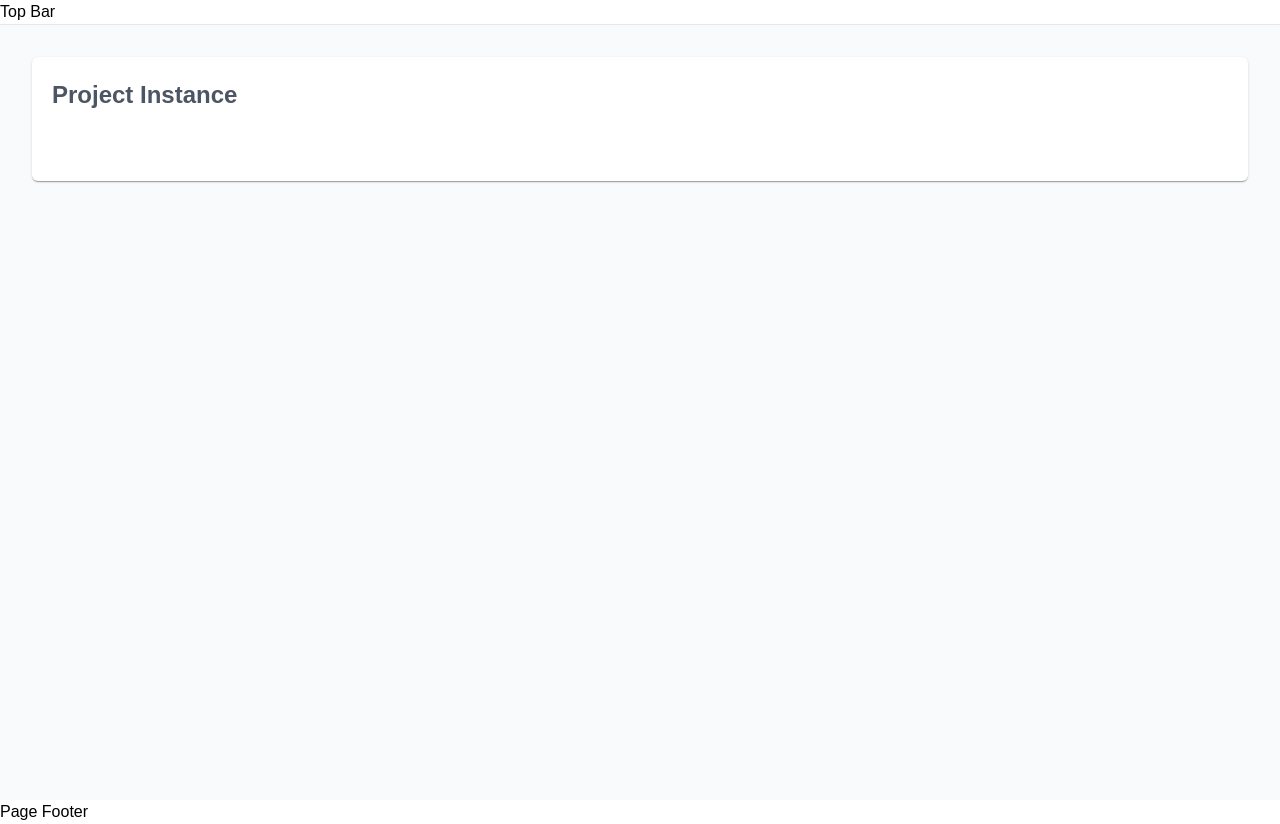
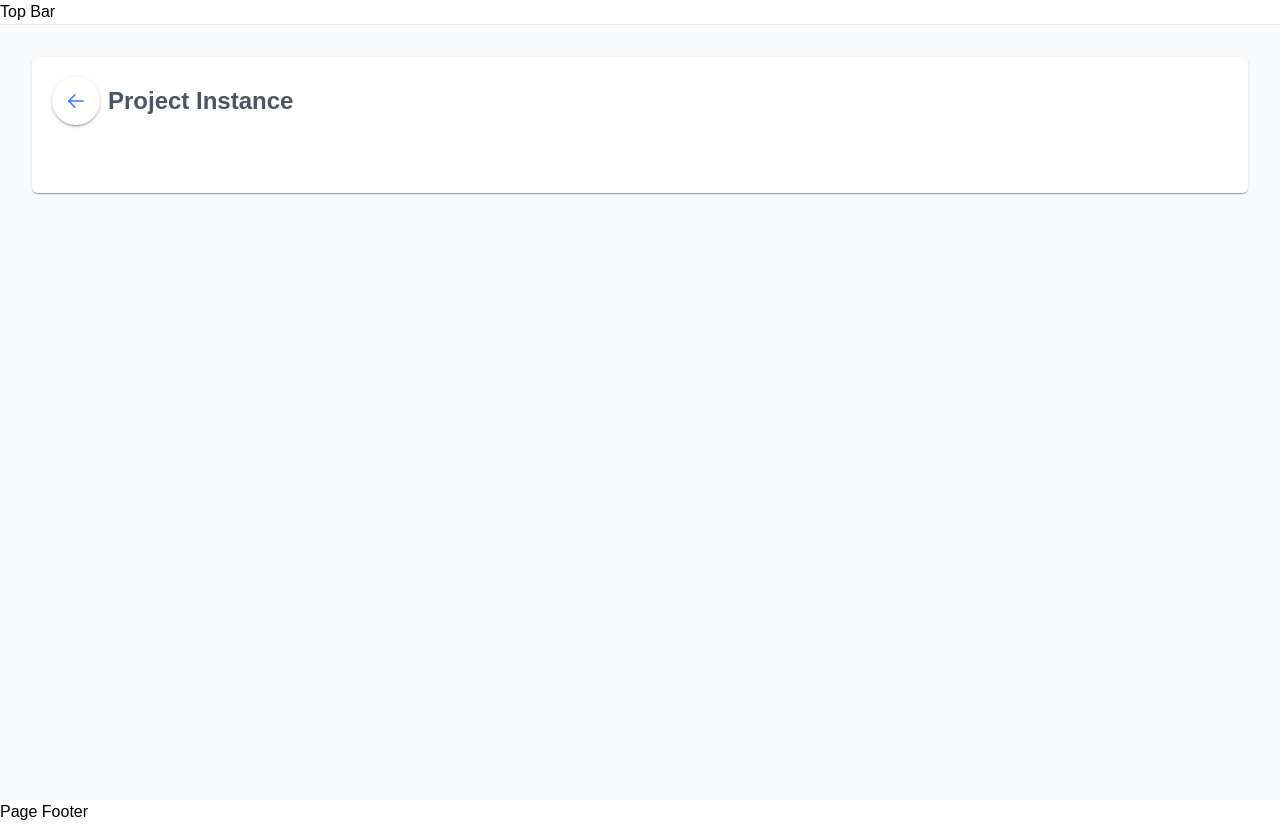
Before and after one commit to j-umbac/time-tracker-app, a Nuxt app: page /project/1 in a window 1280 px wide. Built offline with nearby package versions, Linux system fonts and the light colour scheme; no server answers; a web font is replaced by a local one.

Commit message:
feat: add navigate button

```diff
--- a/src/pages/project/[id].vue
+++ b/src/pages/project/[id].vue
@@ -2,8 +2,8 @@
     <div class="space-y-8 my-8">
         <Card class="mx-8">
         <template #title>
-            <div>
-
+            <div class="flex space-x-2 items-center">
+                <Button icon="pi pi-arrow-left" raised rounded text @click="navigateTo({name: 'index'})" />
                 <span>Project Instance</span>
             </div>
         </template>
```
